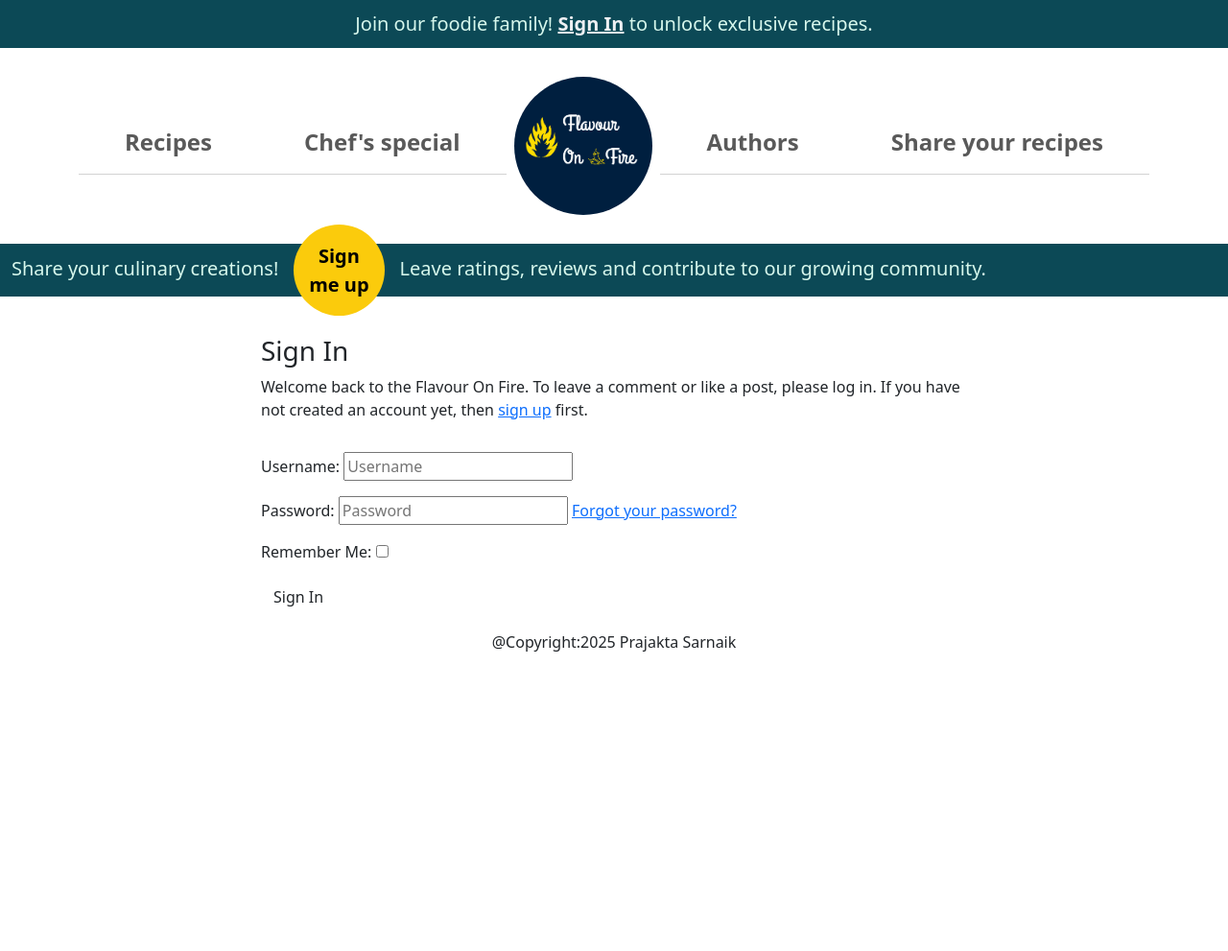
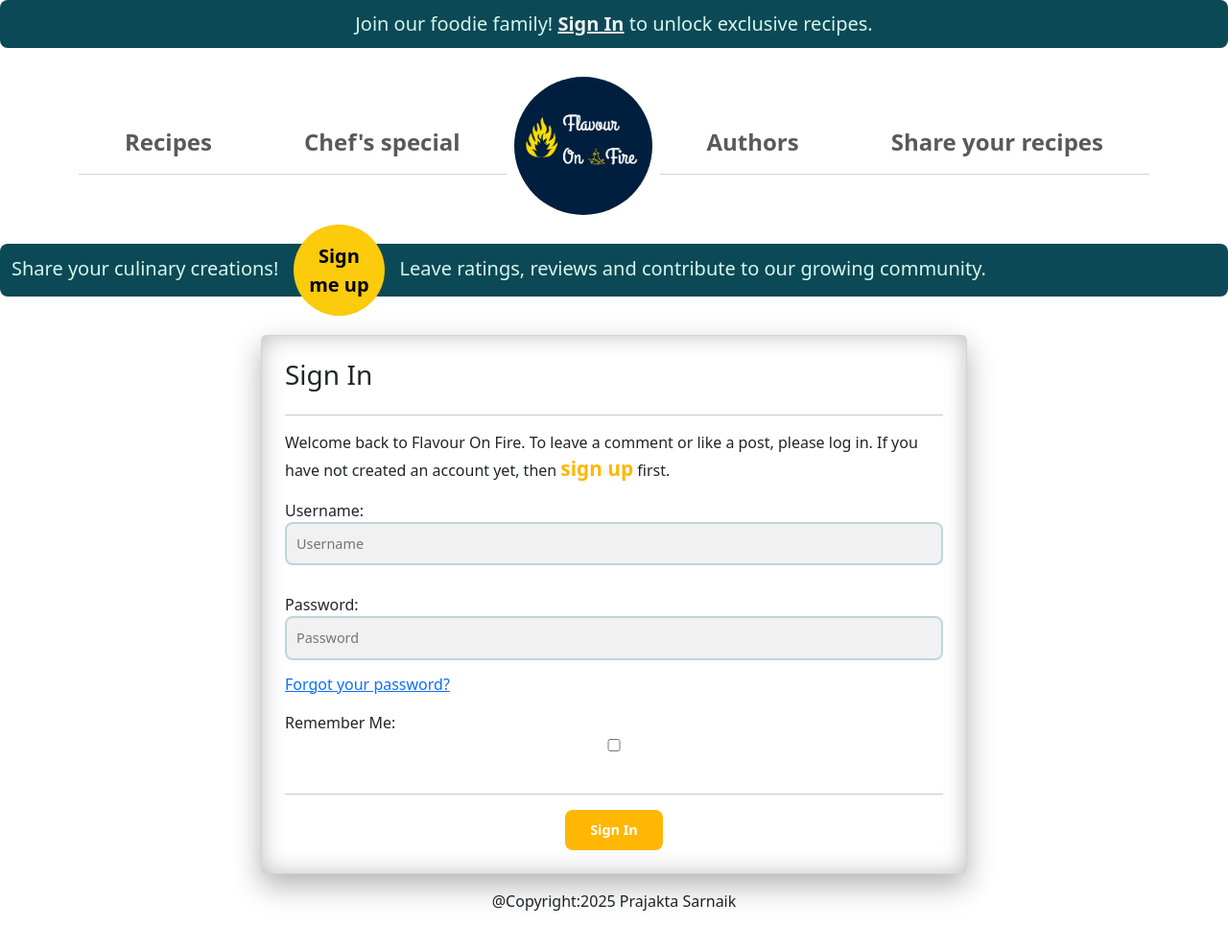
Before and after one commit to PrajaktaSarnaik/flavour-on-fire, a Django app: page /accounts/login/ in a window 1280 px wide. Shown: the whole page at 96% size. Before the commit the page ends 679 px from the top, so only its background shows below. Run offline with Django 5.2, Linux system fonts and the light colour scheme; some libraries are stand-ins or nearby versions.

Commit message:
Style all authorization forms

```diff
--- a/static/css/style.css
+++ b/static/css/style.css
@@ -176,6 +176,106 @@
     overflow: hidden;
     text-overflow: ellipsis;
 }
+/*************** Form ***********/
+/* Card Styling for Form */
+.custom-card {
+    /* background: linear-gradient(135deg, #ffebcd, #f3d7d7); */
+    border-radius: 10px;
+    box-shadow: 0 10px 20px rgba(0, 0, 0, 0.1);
+    padding: 1.5rem; /* Reduced padding */
+    width: 100%;
+    max-width: 600px; /* Smaller width */
+    margin: 0 auto;
+}
+
+.custom-card h3 {
+    color: #E84610; /* Sign-in heading color */
+    font-size: 2.3rem; /* Smaller heading */
+    font-weight: bold;
+    margin-bottom: 1rem;
+}
+
+/* Form Input Fields */
+input, textarea, select {
+    border-radius: 8px;
+    padding: 10px; /* Smaller padding */
+    width: 100%;
+    margin-bottom: 0.8rem; /* Reduced margin */
+    border: 2px solid #bad7de;
+    background-color: #f1f1f1;
+    color: #333;
+    font-size: 0.9rem; /* Smaller font */
+}
+
+input:focus, textarea:focus {
+    outline: none;
+    border-color: #ffb703; /* Focused border color */
+    box-shadow: 0 0 8px rgba(255, 183, 3, 0.6);
+}
+
+/* Submit Button */
+.btn-signin,
+.btn-signup,
+.btn-signout {
+    background-color: #ffb703; /* Button color */
+    color: white;
+    border: none;
+    padding: 10px 5px; /* Reduced padding */
+    font-size: 0.9rem; /* Smaller font size */
+    font-weight: bold;
+    border-radius: 8px;
+    width: 15%;
+    transition: background-color 0.3s ease;
+    display: block; /* Make the button a block element */
+    margin: 0 auto; /* Center the button horizontally */
+}
+
+.btn-signin:hover,
+.btn-signup:hover,
+.btn-signout:hover {
+    background-color: #111111; /* Darker hover effect */
+    color: #fff;
+
+}
+/* Adding a subtle shadow to the button on hover */
+.btn-signin:focus,
+.btn-signup:focus,
+.btn-signout:focus{
+    outline: none;
+    box-shadow: 0 0 10px rgba(255, 183, 3, 0.7);
+}
+
+/* Additional spacing and layout adjustments for the form */
+form {
+    display: flex;
+    flex-direction: column;
+}
+
+/* Link Styling */
+a.link {
+    color: #ffb703;
+    text-decoration: none;
+    font-size: 1.3rem;
+    font-weight: bold;
+}
+
+a.link:hover {
+    color: #ffb703;
+}
+/* Error and success messages */
+.alert-info {
+    --bs-alert-bg: #0c4956;
+    color: #d6f7ec;
+    border: none;
+    padding: 10px;
+    border-radius: 8px;
+}
+
+.alert-link {
+    color: #eef0f3;
+    text-decoration: underline;
+}
+
 /************ Cards ************/
 /* Card shadow effect */
 .recipe-entry:nth-child(3n+1),
@@ -190,12 +290,6 @@
 }
 
 
-/* Responsive adjustments */
-@media (max-width: 768px) {
-    .card-img-top {
-        height: 150px;
-    }
-}
 
 /*********Recipe Description***********/
 
@@ -210,3 +304,18 @@
     width: 100%; /* Ensure the image takes the full width of the parent element */
 }
 /*********** Media Queries ************/
+
+
+/* Responsive adjustments */
+@media (max-width: 768px) {
+    .card-img-top {
+        height: 150px;
+    }
+    .custom-card {
+        padding: 1rem;
+        width: 90%; /* Adjust form width on smaller screens */
+    }
+    .btn-signin {
+        padding: 8px 12px; /* Smaller button padding for smaller screens */
+    }
+}
--- a/templates/account/login.html
+++ b/templates/account/login.html
@@ -6,29 +6,27 @@
 {% block head_title %}{% trans "Sign In" %}{% endblock %}
 
 {% block content %}
-
 <div class="container">
     <div class="row">
         <div class="col-md-8 mt-3 offset-md-2">
-            <h3>{% trans "Sign In" %}</h3>
+            <div class="card p-4 -card">
+                <h3>{% trans "Sign In" %}</h3><hr>
 
-            <p>{% blocktrans %}Welcome back to the Flavour On Fire. To leave a comment or like a post, please log in. If
-                you
-                have not created an account yet, then <a class="link" href="{{ signup_url }}">sign up</a>
+                <p>{% blocktrans %}Welcome back to Flavour On Fire. To leave a comment or like a post, please log in. If
+                    you have not created an account yet, then <a class="link" href="{{ signup_url }}">sign up</a>
                     first.{% endblocktrans %}</p>
-        </div>
-    </div>
-    <div class="row">
-        <div class="col-md-8 mt-3 offset-md-2">
+
                 <form class="login" method="POST" action="{% url 'account_login' %}">
                     {% csrf_token %}
                     {{ form.as_p }}
                     {% if redirect_field_value %}
                         <input type="hidden" name="{{ redirect_field_name }}" value="{{ redirect_field_value }}" />
                     {% endif %}
-                <button class="btn btn-signup right" type="submit">{% trans "Sign In" %}</button>
+                    <hr>
+                    <button class="btn btn-signin" type="submit">{% trans "Sign In" %}</button>
                 </form>
             </div>
         </div>
     </div>
+</div>
 {% endblock %}
```
Also changed, not shown: templates/account/logout.html (+5 -6 lines), templates/account/signup.html (+14 -4 lines). Lines whose indentation alone changed are shown as unchanged.
